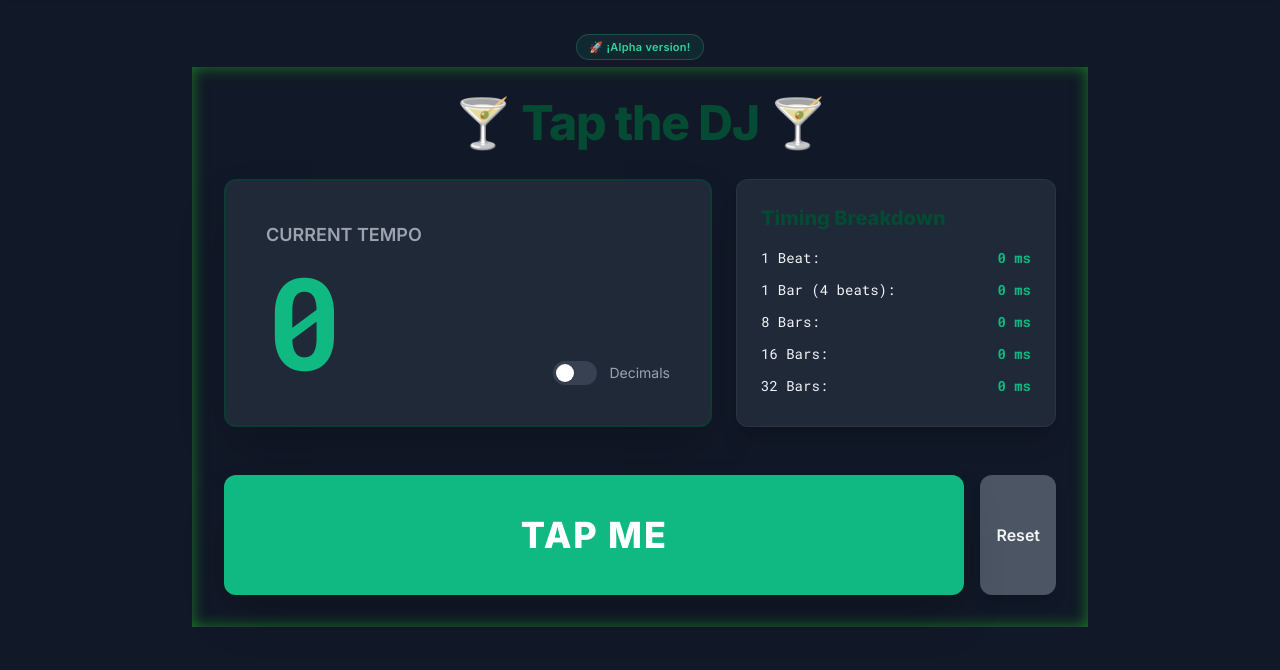
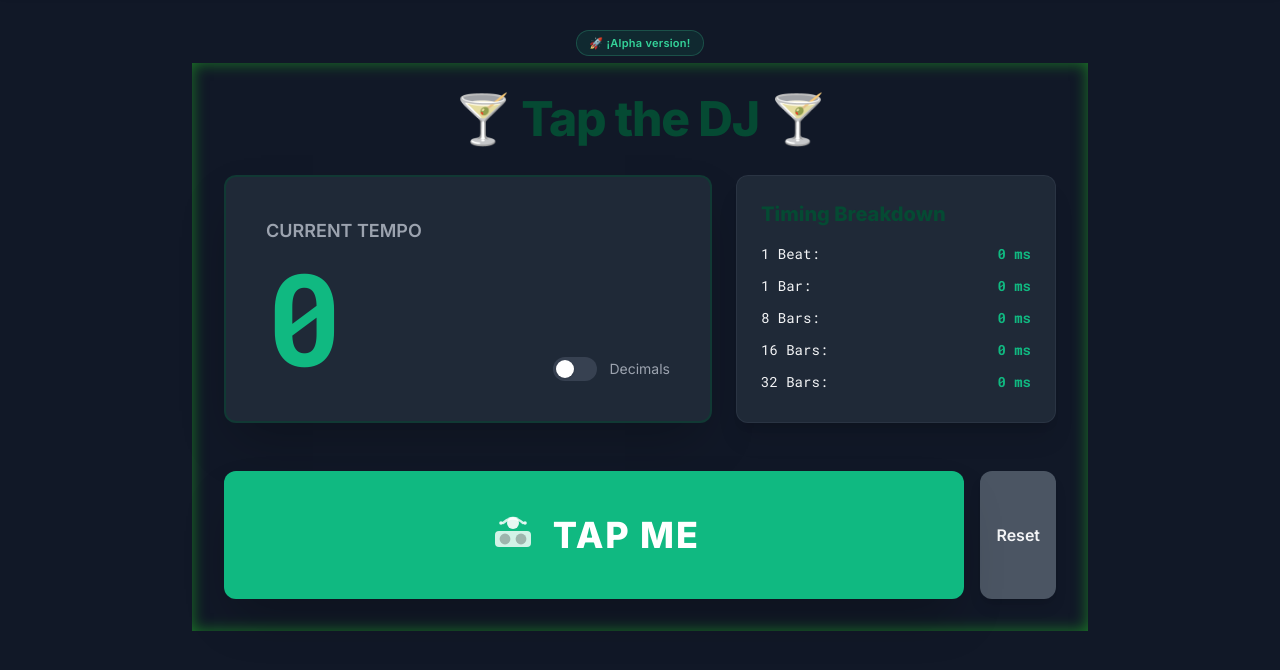
Before and after one commit to amp1ee/tap-the-deejay, a plain HTML site: page index.html in a window 1280 px wide. Shown: the part 78-748 px from the top of the page. Drawn offline with nearby package versions, Linux system fonts and the light colour scheme.

Commit message:
Add a DJ pictogram to TAP ME button

```diff
--- a/index.html
+++ b/index.html
@@ -145,7 +145,7 @@
                         <span class="text-secondary font-bold" data-duration-key="beat">0 ms</span>
                     </div>
                     <div class="flex justify-between items-center text-sm">
-                        <span>1 Bar (4 beats):</span>
+                        <span>1 Bar:</span>
                         <span class="text-secondary font-bold" data-duration-key="bar">0 ms</span>
                     </div>
                     <div class="flex justify-between items-center text-sm">
@@ -167,16 +167,52 @@
 		<!-- Tap Button and Reset Controls -->
 		<div class="flex flex-col md:flex-row gap-4 pt-4">
 
-            <!-- Tap Button (Primary Interaction) -->
-            <button id="tapButton" class="flex-1 transition-all duration-100 ease-out p-6 md:p-10 rounded-xl text-4xl font-bold tracking-wider uppercase shadow-2xl transform active:scale-[0.98] focus:outline-none focus:ring-4 focus:ring-secondary/50 text-white">
-                TAP ME
+		  <!-- TAP Button -->
+		  <button id="tapButton"
+		    class="group flex items-center justify-center gap-4 flex-1 transition-all duration-100 ease-out p-6 md:p-10 rounded-xl text-4xl font-bold tracking-wider uppercase shadow-2xl transform active:scale-[0.98] focus:outline-none focus:ring-4 focus:ring-secondary/50 text-white bg-primary"
+		  >
+		    <!-- Enhanced DJ pictogram -->
+		    <svg class="w-12 h-12 text-white/90 group-active:animate-spin" viewBox="0 0 24 24" aria-hidden="true">
+		      <!-- Head -->
+		      <circle cx="12" cy="6" r="3" fill="currentColor"/>
+
+		      <!-- Cap -->
+		      <path d="M9 3.6 Q12 2.2 15 3.6 Q12 3 9 3.6 Z"
+		            fill="currentColor"
+		            stroke="none"/>
+
+		      <!-- Headphones band -->
+		      <path d="M7 6 Q12 1.5 17 6"
+		            fill="none"
+		            stroke="currentColor"
+		            stroke-width="1.2"
+		            stroke-linecap="round"
+		            opacity="0.9"/>
+
+		      <!-- Headphones earpads -->
+		      <circle cx="6" cy="6" r="0.9" fill="currentColor"/>
+		      <circle cx="18" cy="6" r="0.9" fill="currentColor"/>
+
+		      <!-- Console body -->
+		      <rect x="3" y="10" width="18" height="8" rx="2" fill="currentColor" opacity="0.9"/>
+
+		      <!-- Platters -->
+		      <circle cx="8" cy="14" r="2.7" fill="black" opacity="0.25"/>
+		      <circle cx="16" cy="14" r="2.7" fill="black" opacity="0.25"/>
+		    </svg>
+
+		    <span class="leading-none">TAP ME</span>
 		  </button>
 
 		  <!-- Reset Button -->
-            <button id="resetButton" class="p-3 md:p-4 bg-gray-600 hover:bg-red-600 text-text-light font-semibold rounded-xl shadow-lg transition-colors duration-200 focus:outline-none focus:ring-4 focus:ring-red-500/50">
+		  <button id="resetButton"
+		    class="p-3 md:p-4 bg-gray-600 hover:bg-red-600 text-text-light font-semibold rounded-xl shadow-lg transition-colors duration-200 focus:outline-none focus:ring-4 focus:ring-red-500/50"
+		  >
 		    Reset
 		  </button>
+
 		</div>
+
 
     </div>
 
```
Lines whose indentation alone changed are shown as unchanged.
